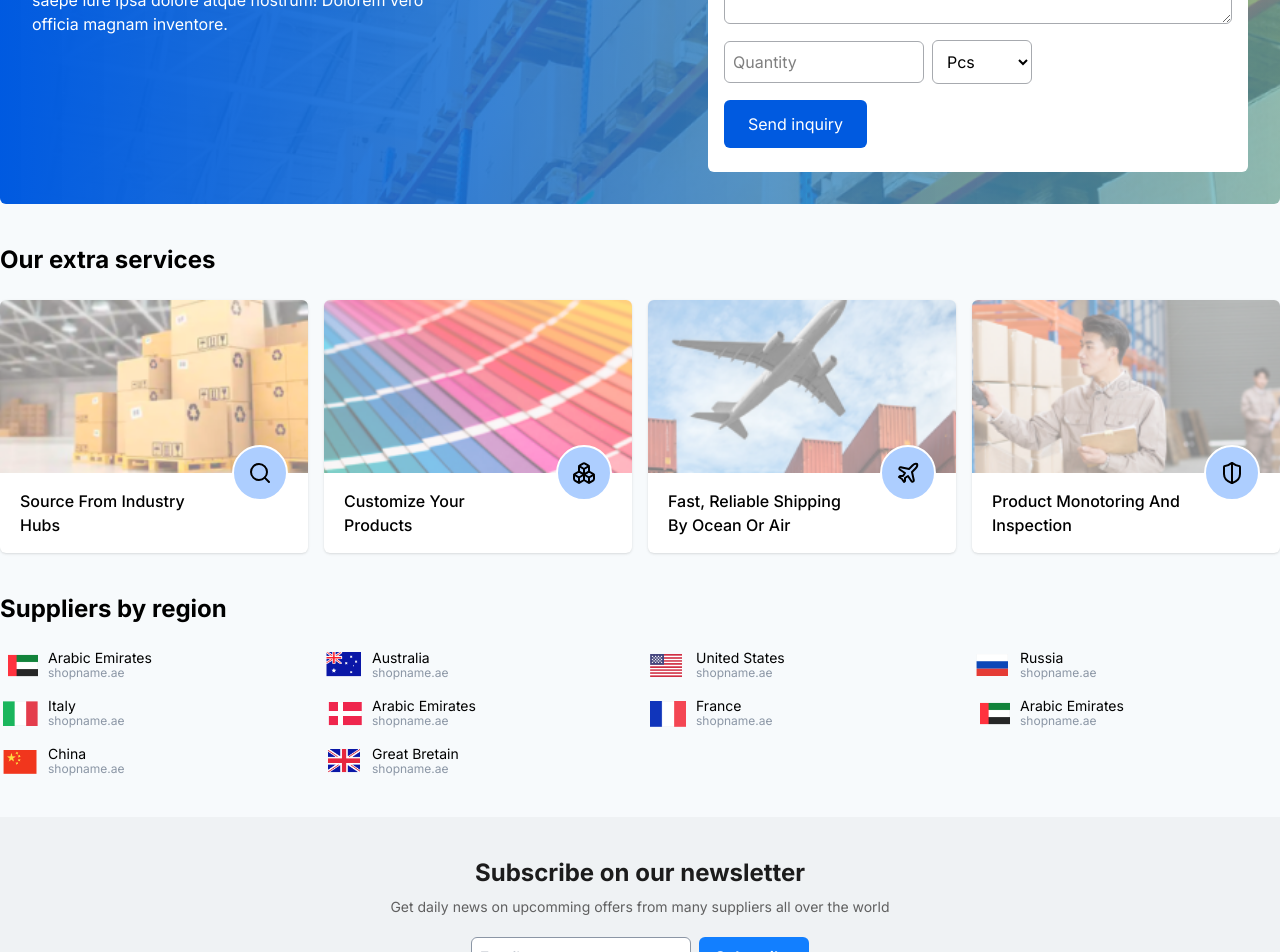
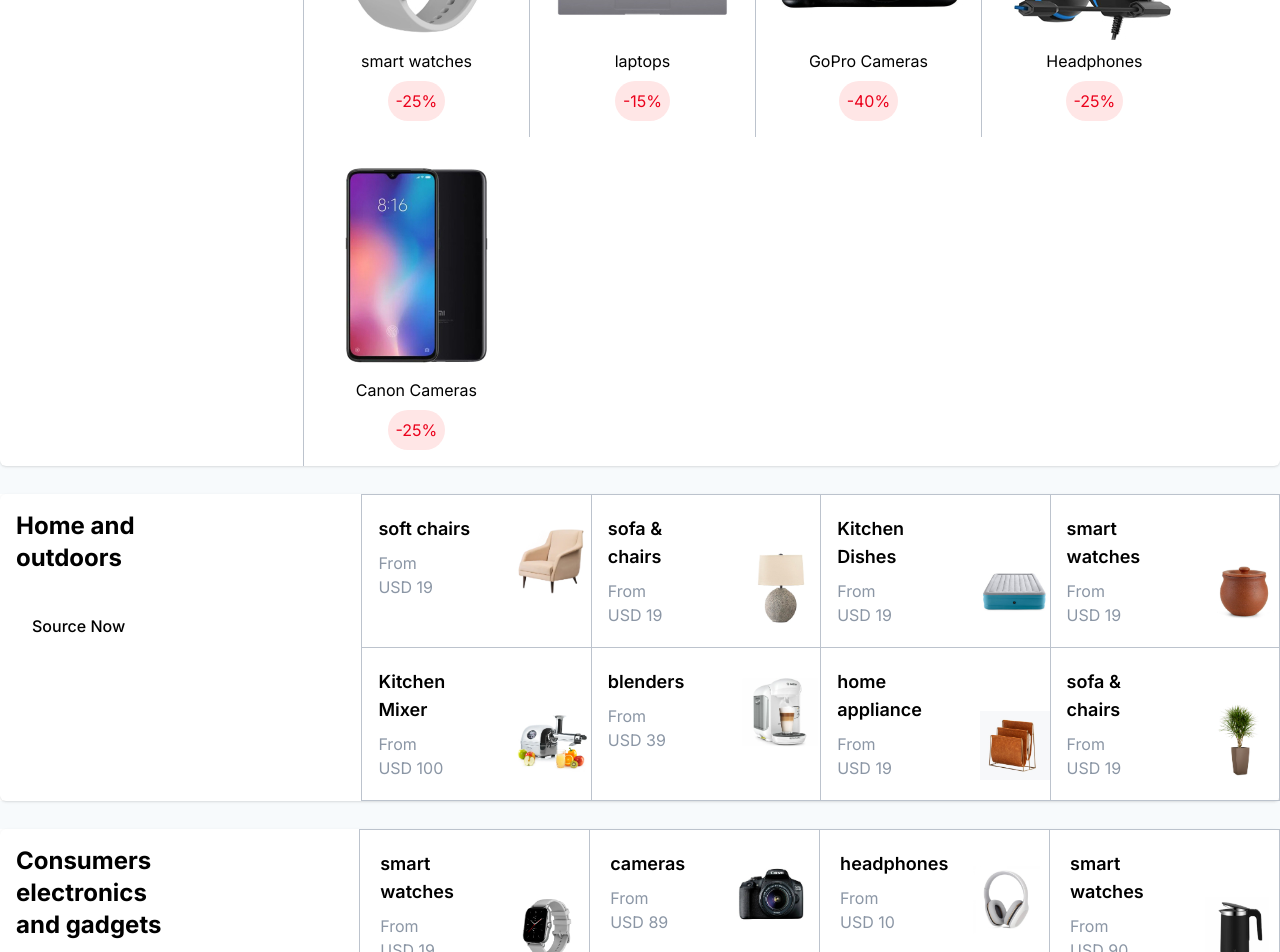
Before and after one commit to SouleymaneSy7/ecommerce-frontend-design, a Next.js app: page / in a window 1280 px wide. Shown: the part 860-1812 px from the top of the page. Built offline with nearby package versions, Linux system fonts and the light colour scheme.

Commit message:
feat: finish the homepage component and styling

```diff
--- a/src/app/page.tsx
+++ b/src/app/page.tsx
@@ -1,7 +1,11 @@
+import Consumers from "@/components/layouts/Consumers";
+import DealsAndOffers from "@/components/layouts/DealsAndOffers";
 import ExtraServices from "@/components/layouts/ExtraServices";
 import Hero from "@/components/layouts/Hero";
 import Newsletter from "@/components/layouts/Newsletter";
+import Outdoors from "@/components/layouts/Outdoors";
 import QuoteToSuppliers from "@/components/layouts/QuoteToSuppliers";
+import RecommendedItems from "@/components/layouts/RecommendedItems";
 import SingleNav from "@/components/layouts/SingleNav";
 import Suppliers from "@/components/layouts/Suppliers";
 
@@ -10,7 +14,11 @@
     <main className="bg-[#f7fafc]">
       <SingleNav />
       <Hero />
+      <DealsAndOffers />
+      <Outdoors />
+      <Consumers />
       <QuoteToSuppliers />
+      <RecommendedItems />
       <ExtraServices />
       <Suppliers />
       <Newsletter />
```
